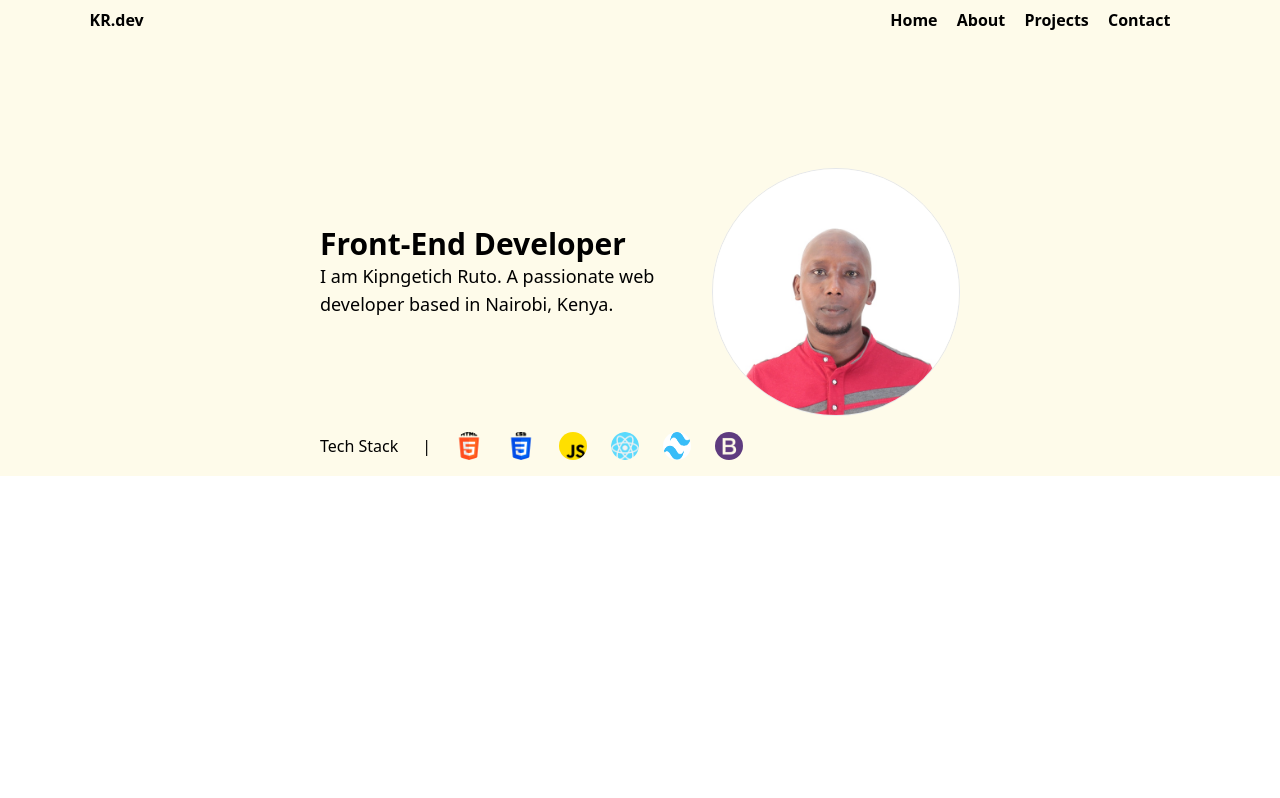
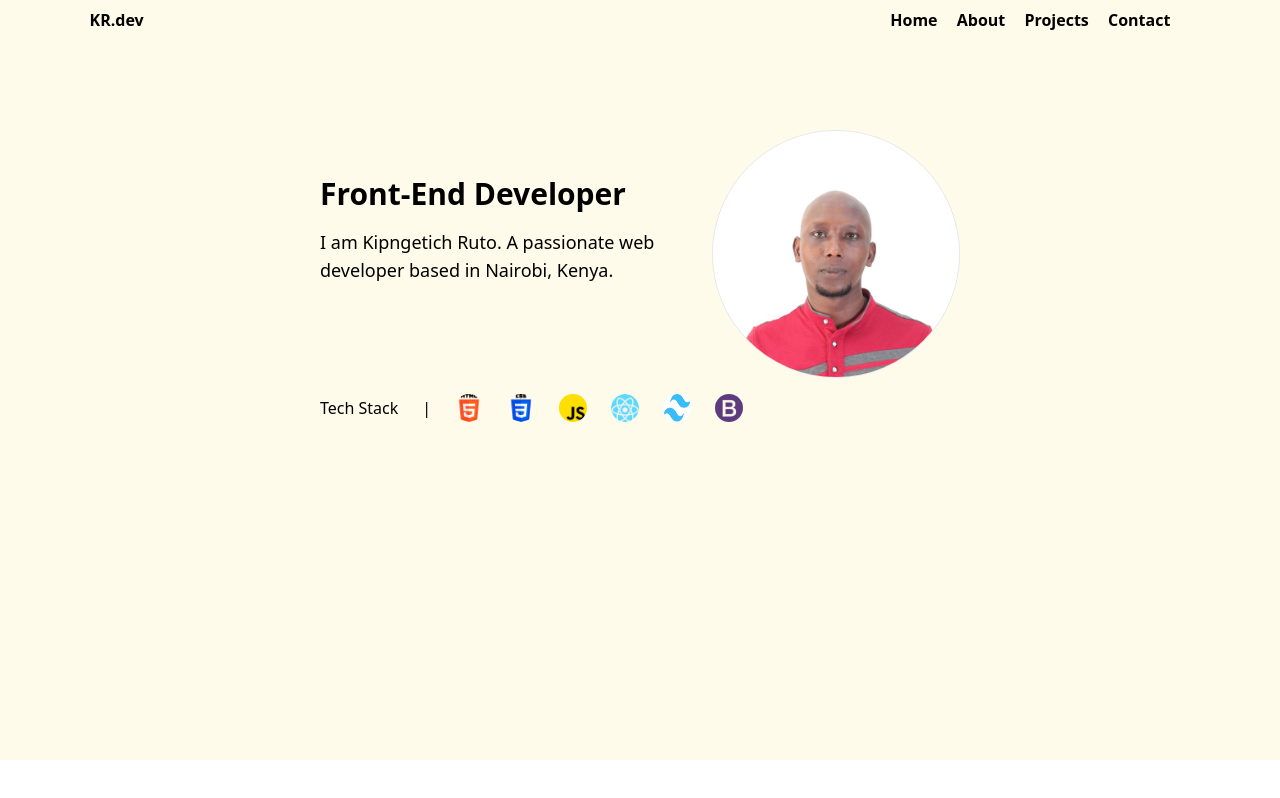
Before and after one commit to kipngetich-ruto/kipngetich_ruto, a React (Vite) app: page /#contact in a window 1280 px wide. Built offline with nearby package versions, Linux system fonts and the light colour scheme.

Commit message:
added dist

```diff
--- a/src/components/Home.jsx
+++ b/src/components/Home.jsx
@@ -3,14 +3,14 @@ import { NavLink } from "react-router-dom"
 const Home = () => {
   const techStack =[{src:'./img/html-5.png',alt:'Html'},{src:'./img/css-3.png',alt:'Css'},{src:'./img/js.png',alt:'Js'},{src:'./img/react.png',alt:'Reactjs'},{src:'./img/tailwindcss.png',alt:'Tailwindcss'},{src:'./img/bootstrap.png',alt:'Bootstrap'}]
   return (
-    <main className="md:px-[25%] px-4 md:pt-[10%] pt-4">
+    <main className="md:px-[25%] px-4 md:pt-[7%] pt-4 min-h-[90vh] align-middle ">
       <div className="flex items-center">
         <div className="">
-          <h1 className="md:text-3xl text-xl font-extrabold">Front-End Developer</h1>
+          <h1 className="md:text-3xl text-xl font-extrabold mb-4">Front-End Developer</h1>
           <p className="md:text-lg text-sm">
             I am Kipngetich Ruto. A passionate web developer based in Nairobi, Kenya.
           </p>
-          <div className="pt-2 ">
+          <div className="pt-4 ">
             <NavLink to={'https://github.com/R254'} className="text-2xl pr-2">
               <ion-icon name="logo-github"></ion-icon>
             </NavLink>
--- a/src/components/Navbar.jsx
+++ b/src/components/Navbar.jsx
@@ -38,7 +38,7 @@ const Navbar = () => {
         <ul className="flex md:flex-row flex-col md:items-center md:gap-[1.5vw] gap-4">
           {navs.map((item) => (
             <li key={item.id} className="">
-              <NavLink to={item.path} onClick={() => setShowMenu(!showMenu)}>
+              <NavLink to={item.path}>
                 {item.name}
               </NavLink>
             </li>
```
